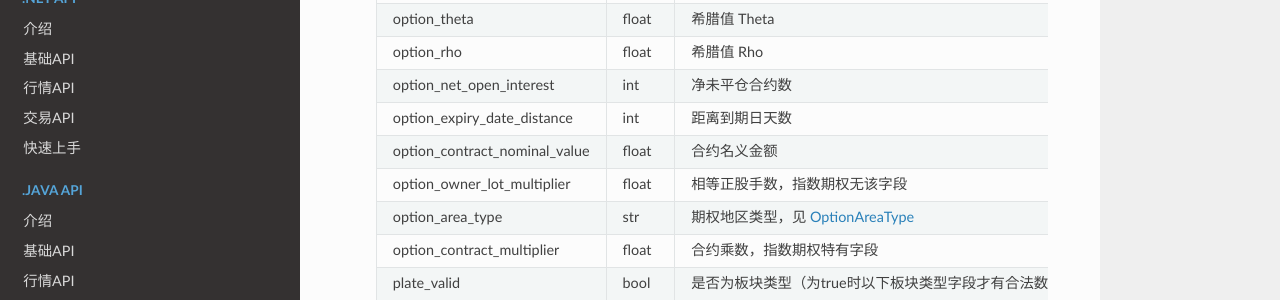
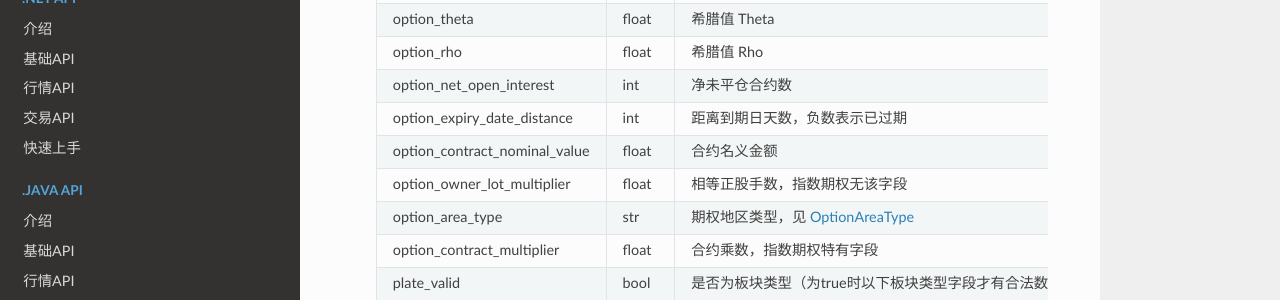
Before and after one commit to FutunnOpen/futu-api-doc, a Sphinx documentation site: the page built from doc_maker/source/api/Quote_API.rst, in a window 1280 px wide and 900 px high, scrolled down 11465 px. Shown: the part 149-449 px from the top of the window. Built offline with Sphinx 7.4.7 and the Read the Docs theme 2.0.0, drawn with Linux system fonts in a browser that asks for light colours; some of the changed text lies outside the part shown.

Commit message:
补充说明

```diff
--- a/doc_maker/source/api/Quote_API.rst
+++ b/doc_maker/source/api/Quote_API.rst
@@ -565,7 +565,7 @@ get_market_snapshot
  option_theta                       float          希腊值 Theta
  option_rho                         float          希腊值 Rho
  option_net_open_interest           int            净未平仓合约数
- option_expiry_date_distance        int            距离到期日天数
+ option_expiry_date_distance        int            距离到期日天数，负数表示已过期
  option_contract_nominal_value      float          合约名义金额
  option_owner_lot_multiplier        float          相等正股手数，指数期权无该字段
  option_area_type                   str            期权地区类型，见 OptionAreaType_
@@ -1047,7 +1047,7 @@ vega                    float          希腊值 Vega
 theta                   float          希腊值 Theta
 rho                     float          希腊值 Rho
 net_open_interest       int            净未平仓合约数
-expiry_date_distance    int            距离到期日天数
+expiry_date_distance    int            距离到期日天数，负数表示已过期
 contract_nominal_value  float          合约名义金额
 owner_lot_multiplier    float          相等正股手数，指数期权无该字段
 option_area_type        str            期权地区类型，见 OptionAreaType_
```
